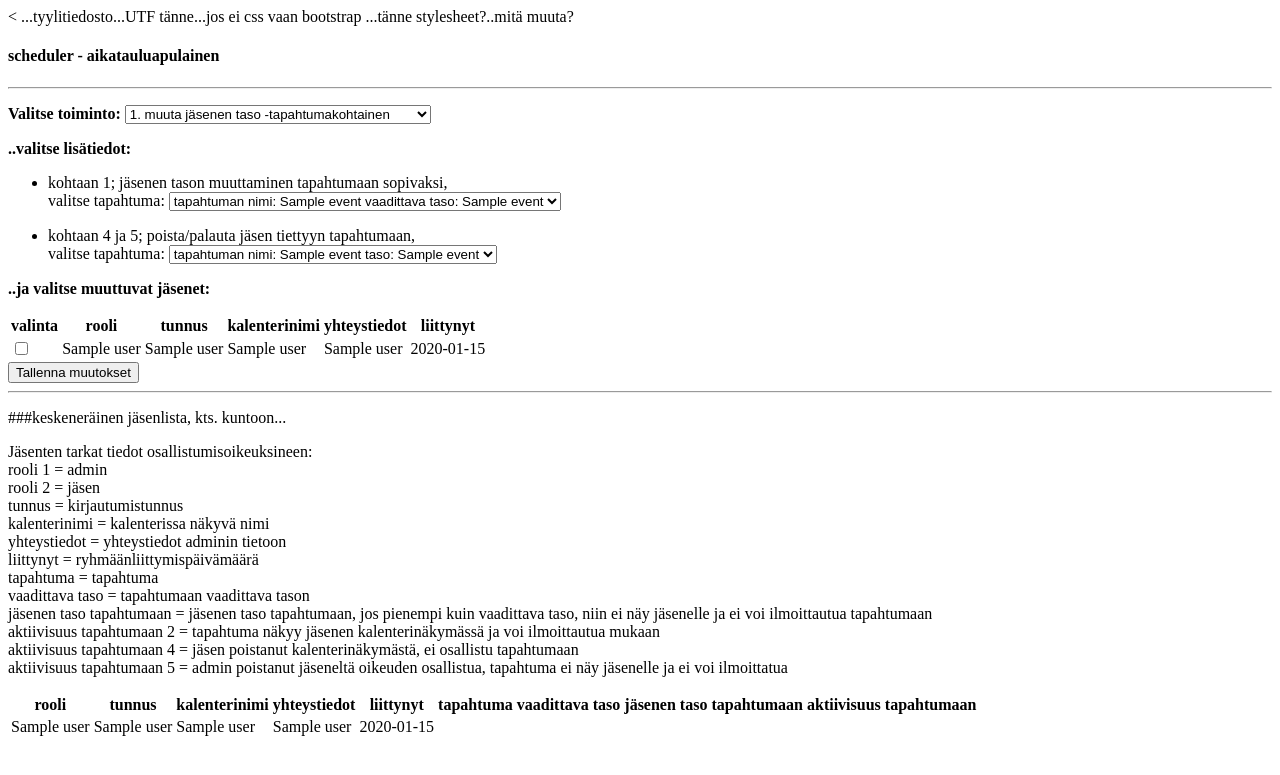
After one commit to minnaRon/scheduler, a Flask app: template templates/userlist.html in a window 1280 px wide. The commit adds this page. Shown: the top 775 px of the page. Run offline with Flask 2, Linux system fonts and the light colour scheme; the template is opened without the code that fills it: most values are stand-ins (such as "Sample title", 1, 10 or a date in 2020).

Commit message:
Add user management

```diff
--- a/templates/calendar.html
+++ b/templates/calendar.html
@@ -26,6 +26,7 @@ Tapahtumien ajankohdat muodostetaan ilmoittautumisien perusteella.<br>
         <a href="/entry/{{i}}">osallistun</a>
     {% else: %}
         <select name="entries">
+<!--kts nimeäminen vvv time voisi olla ?? time[0] alkuaika time[1] tapahtuma time[2] dow? time[3] osallistujien määrä time[4] loppuaika-->
         {% for event in week[i][:-1] %}
             {% for time in event %}
                 <option> {{time[1]}} | klo {{time[0]}} - {{time[4]}} | osallistujia {{time[3]}}
--- a/templates/settings.html
+++ b/templates/settings.html
@@ -267,8 +267,9 @@ Lyhyt viesti, joka näkyy jäsenille ensimmäisen viikon näkymässä ja on päi
 <!----------------------------------------------------------------------------->
 <form action="/settings/admin/management_users" method="POST">
 <h2>Jäsenten hallinta</h2>
+##tämä vielä keskeneräinen: haku ja jäsenlistan järjestyksen muokkaus vai linkki? nyt linkki toimii..
 <p>
-    <a href="/settings/admin/user_changes">Tarkastele ja muuta jäsenien asetuksia</a>
+    <a href="/settings/admin/userlist">Tarkastele ja muuta jäsenien asetuksia</a>
 <p>
 voit:
 <ul>
--- /dev/null
+++ b/templates/userlist.html
@@ -0,0 +1,105 @@
+{% extends "layout.html" %}
+{% block content %}
+<form action="/settings/admin/userlist" method="POST">
+    <p><!--#Tähän jäsenlista ja hakuominaisuuksia:
+    #sql = """SELECT u.id, username, u.name, u.contact_info, u.role, u.founded
+<p>users_in_events_list id, event_id, user_id, user_level, role<p>-->
+<b>Valitse toiminto:</b>
+<select name="action">
+    <option value="1">1. muuta jäsenen taso -tapahtumakohtainen
+    <option value="2">2. vaihda rooli admin/jäsen jäsen/admin
+    <option value="3">3. resetoi salasana samaksi kuin tunnus
+    <option value="4">4. poista jäsen tapahtumasta
+    <option value="5">5. palauta jäsen tapahtumaan
+    <option value="6">6. estä jäsen kaikista tapahtumista
+    <option value="7">7. palauta jäsenen oikeudet kaikkiin tapahtumiin
+</select>
+<p>
+<b>..valitse lisätiedot:</b>
+<ul>
+    <li>kohtaan 1; jäsenen tason muuttaminen tapahtumaan sopivaksi,<br>
+        valitse tapahtuma:
+        <select name="event_on">
+        {% for event in all_events %}
+        <option value="{{event[0]}}">tapahtuman nimi: {{event[1]}} vaadittava taso: {{event[5]}}
+            {% endfor %}
+        </select>
+        <p>
+    <li>kohtaan 4 ja 5; poista/palauta jäsen tiettyyn tapahtumaan,<br>
+        valitse tapahtuma:
+        <select name="event_off">
+            {% for event in all_events %}
+            <option value="{{event[0]}}">tapahtuman nimi: {{event[1]}} taso: {{event[5]}}
+                {% endfor %}
+            </select>
+</ul>
+<p>
+<b>..ja valitse muuttuvat jäsenet:</b>
+    <table>
+        <th>valinta</th>
+        <th> rooli </th>
+        <th> tunnus </th>
+        <th> kalenterinimi </th>
+        <th> yhteystiedot </th>
+        <th> liittynyt </th>
+        {% for user in userlist %}
+        <tr>
+         <td><input type="checkbox" name="user_id" value="{{user[0]}}"></td>
+         <td> {{user[4]}} </td>
+         <td> {{user[1]}} </td>
+         <td> {{user[2]}} </td>
+         <td> {{user[3]}} </td>
+         <td> {{user[5].strftime("%d.%m.%Y")}} </td>
+        </tr>
+        {% endfor %}
+    </table>
+    </ul>
+    <input type="submit" value="Tallenna muutokset">
+</form>
+<hr>
+<p>
+<p>
+###keskeneräinen jäsenlista, kts. kuntoon...<br>
+<p>
+Jäsenten tarkat tiedot osallistumisoikeuksineen:<br>
+rooli 1 = admin<br>
+rooli 2 = jäsen<br>
+tunnus = kirjautumistunnus<br>
+kalenterinimi = kalenterissa näkyvä nimi<br>
+yhteystiedot = yhteystiedot adminin tietoon<br>
+liittynyt = ryhmäänliittymispäivämäärä<br>
+tapahtuma = tapahtuma<br>
+vaadittava taso = tapahtumaan vaadittava tason<br>
+jäsenen taso tapahtumaan = jäsenen taso tapahtumaan, jos pienempi kuin vaadittava taso, niin ei näy jäsenelle ja ei voi ilmoittautua tapahtumaan<br>
+aktiivisuus tapahtumaan 2 = tapahtuma näkyy jäsenen kalenterinäkymässä ja voi ilmoittautua mukaan<br>
+aktiivisuus tapahtumaan 4 = jäsen poistanut kalenterinäkymästä, ei osallistu tapahtumaan<br>
+aktiivisuus tapahtumaan 5 = admin poistanut jäseneltä oikeuden osallistua, tapahtuma ei näy jäsenelle ja ei voi ilmoittatua
+<table>
+    <th> rooli </th>
+    <th> tunnus </th>
+    <th> kalenterinimi </th>
+    <th> yhteystiedot </th>
+    <th> liittynyt </th>
+    <th> tapahtuma </th>
+    <th> vaadittava taso </th>
+    <th> jäsenen taso tapahtumaan </th>
+    <th> aktiivisuus tapahtumaan </th>
+    {% for user in userlist %}
+    <tr>
+     <td> {{user[4]}} </td>
+     <td> {{user[1]}} </td>
+     <td> {{user[2]}} </td>
+     <td> {{user[3]}} </td>
+     <td> {{user[5].strftime("%d.%m.%Y")}} </td>
+     <td>
+     <!-------------saako tämän toteutettua jotenkin jinjalla?
+           <li> users_in_events_info [ user [0] ] [0]
+            ..sanakirja users_in_events, josta userlistin user[0]:n (user_id), kohdalta löytyy tapahtuman nimi
+            (välit, kaaret pois kääntäjän takia, lukee kommenteistakin..)
+------------------------------------------------------------------------------------->
+     </td>
+    </tr>
+    {% endfor %}
+</table>
+</ul>
+{% endblock %}
```
Also changed, not shown: group.py (+54 -0 lines), routes.py (+56 -1 lines), templates/entry.html (+11 -0 lines), users.py (+49 -0 lines).
